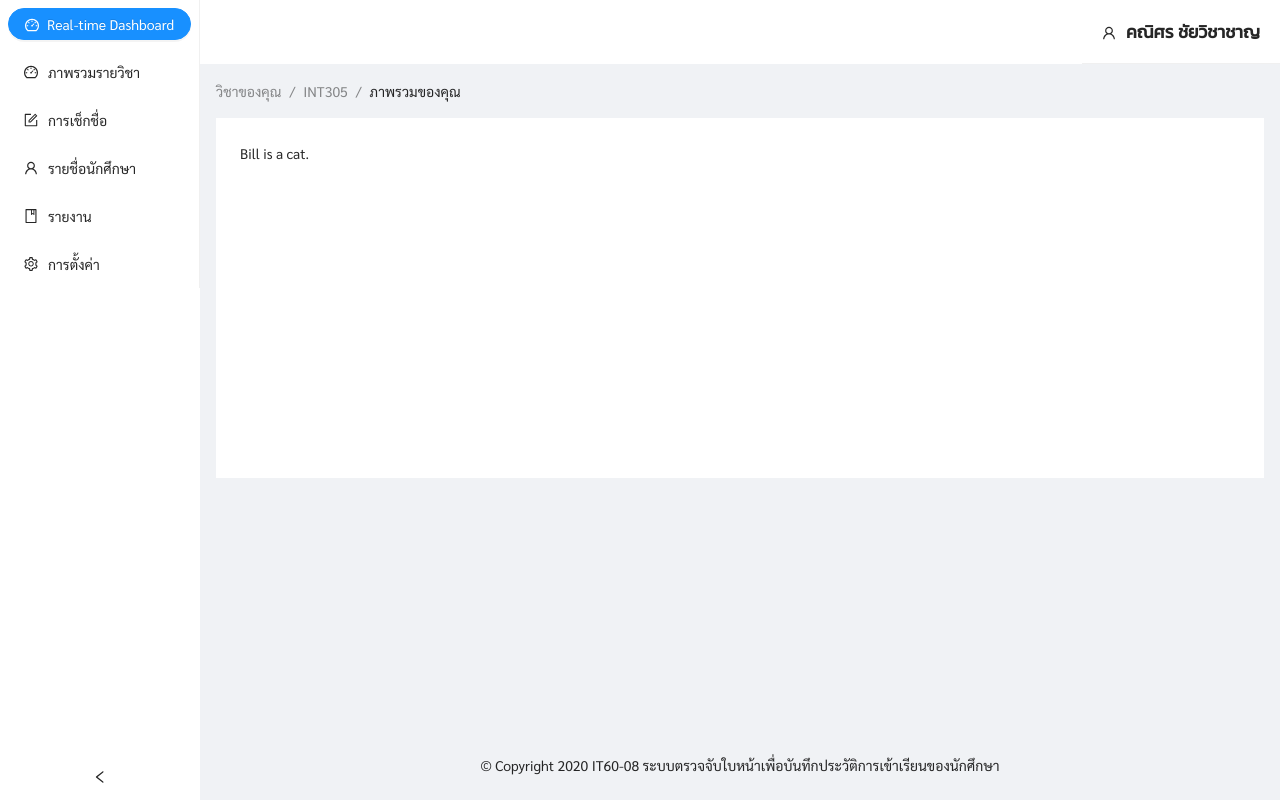
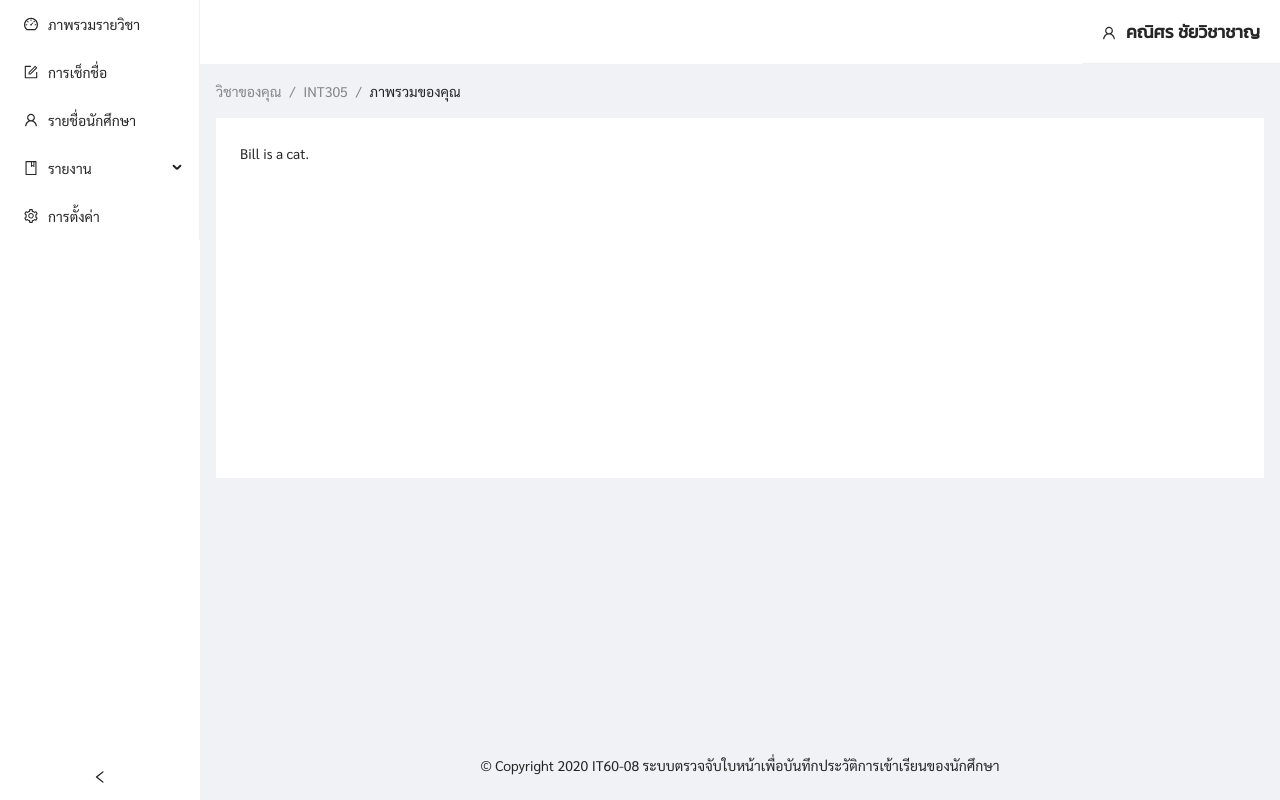
Before and after one commit to khanysorn/frrsca-frontend, a React (Create React App) app: page /teacher/class/dashboard in a window 1280 px wide. Built offline with nearby package versions, Linux system fonts and the light colour scheme; no server answers.

Commit message:
[REMOVE] Realtime Dashboard Button and Update Menu List for Teacher

```diff
--- a/src/components/teacher/Menu.js
+++ b/src/components/teacher/Menu.js
@@ -1,5 +1,5 @@
 import React from "react";
-import { Menu, Button } from "antd";
+import { Menu } from "antd";
 import {
   DashboardOutlined,
   FormOutlined,
@@ -9,17 +9,24 @@ import {
 } from '@ant-design/icons';
 import { useLocation, Link } from "react-router-dom";
 
+const { SubMenu } = Menu;
+
 const MenuBar = () => {
     const location = useLocation();
-    const path = location.pathname.split("/").reverse()[0]
+    // const path = location.pathname.split("/").reverse()[0]
+    const path = location.pathname
     return(
       <Menu theme="light" defaultSelectedKeys={[path]} mode="inline">
-        <Button type="primary" shape="round" icon={<DashboardOutlined />} size={'normal'} style={{margin: '8px'}}>Real-time Dashboard</Button>
-        <Menu.Item key="summary" icon={<DashboardOutlined />}><Link to="/teacher/class/summary">ภาพรวมรายวิชา</Link></Menu.Item>
-        <Menu.Item key="attendance" icon={<FormOutlined />}><Link to="/teacher/class/student/attendance">การเช็กชื่อ</Link></Menu.Item>
-        <Menu.Item key="list" icon={<UserOutlined />}><Link to="/teacher/class/student/list">รายชื่อนักศึกษา</Link></Menu.Item>
-        <Menu.Item key="report" icon={<BookOutlined />}><Link to="/teacher/class/student/report">รายงาน</Link></Menu.Item>
-        <Menu.Item key="setting" icon={<SettingOutlined />}><Link to="/teacher/class/setting">การตั้งค่า</Link></Menu.Item>
+        <div className="logo" />
+        {/* <Button type="primary" shape="round" icon={<DashboardOutlined />} size={'normal'} style={{margin: '8px'}}>Real-time Dashboard</Button> */}
+        <Menu.Item key="/teacher/class/summary" icon={<DashboardOutlined />}><Link to="/teacher/class/summary">ภาพรวมรายวิชา</Link></Menu.Item>
+        <Menu.Item key="/teacher/class/attendance" icon={<FormOutlined />}><Link to="/teacher/class/attendance">การเช็กชื่อ</Link></Menu.Item>
+        <Menu.Item key="/teacher/class/studentlist" icon={<UserOutlined />}><Link to="/teacher/class/studentlist">รายชื่อนักศึกษา</Link></Menu.Item>
+        <SubMenu key="report" icon={<BookOutlined />} title={"รายงาน"}>
+        <Menu.Item key="/teacher/class/report/attendance" icon={<UserOutlined />}><Link to="/teacher/class/report/attendance">ตามรายการเช็กชื่อ</Link></Menu.Item>
+        <Menu.Item key="/teacher/class/report/student" icon={<UserOutlined />}><Link to="/teacher/class/report/student">ตามรายชื่อนักศึกษา</Link></Menu.Item>
+        </SubMenu>
+        <Menu.Item key="/teacher/class/setting" icon={<SettingOutlined />}><Link to="/teacher/class/setting">การตั้งค่า</Link></Menu.Item>
       </Menu>)
 }
 
```
